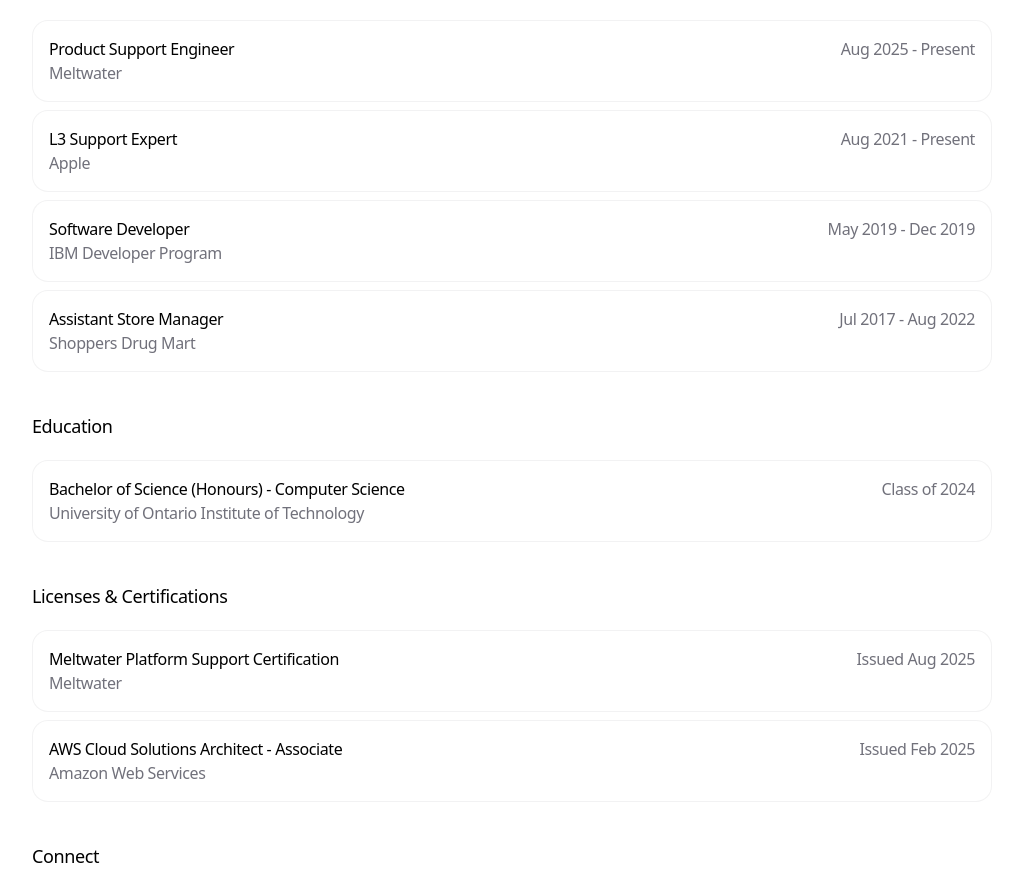
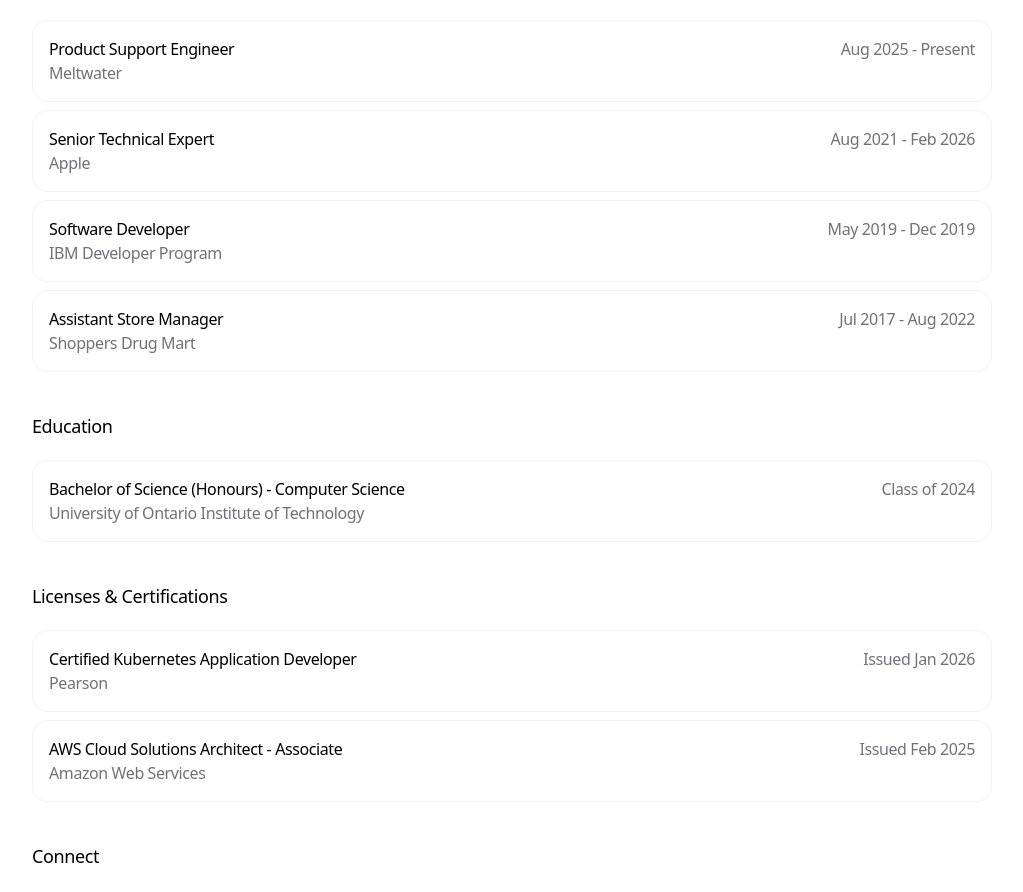
Before and after one commit to jayson-s/portfolio, a Next.js app: page / in a window 1280 px wide. Shown: the part 1820-2712 px from the top of the page, without its empty margins (128-1151 px from the left). Built offline with nearby package versions, Linux system fonts and the light colour scheme; no server answers.

Commit message:
Updated website data

```diff
--- a/app/data.ts
+++ b/app/data.ts
@@ -74,6 +74,7 @@
       'AWS DynamoDB',
       'AWS Lambda',
       'Docker',
+      'Kubernetes',
       'CI/CD (GitHub Actions, Jenkins)',
       'Linux',
     ],
@@ -159,9 +160,9 @@
   },
   {
     company: 'Apple',
-    title: 'L3 Support Expert',
+    title: 'Senior Technical Expert',
     start: 'Aug 2021',
-    end: 'Present',
+    end: 'Feb 2026',
     id: 'work2',
   },
   {
@@ -191,9 +192,9 @@
 
 export const CERTIFICATE: Certification[] = [
   {
-    company: 'Meltwater',
-    name: 'Meltwater Platform Support Certification',
-    date: 'Aug 2025',
+    company: 'Pearson',
+    name: 'Certified Kubernetes Application Developer',
+    date: 'Jan 2026',
     id: 'cert1',
   },
   {
```
